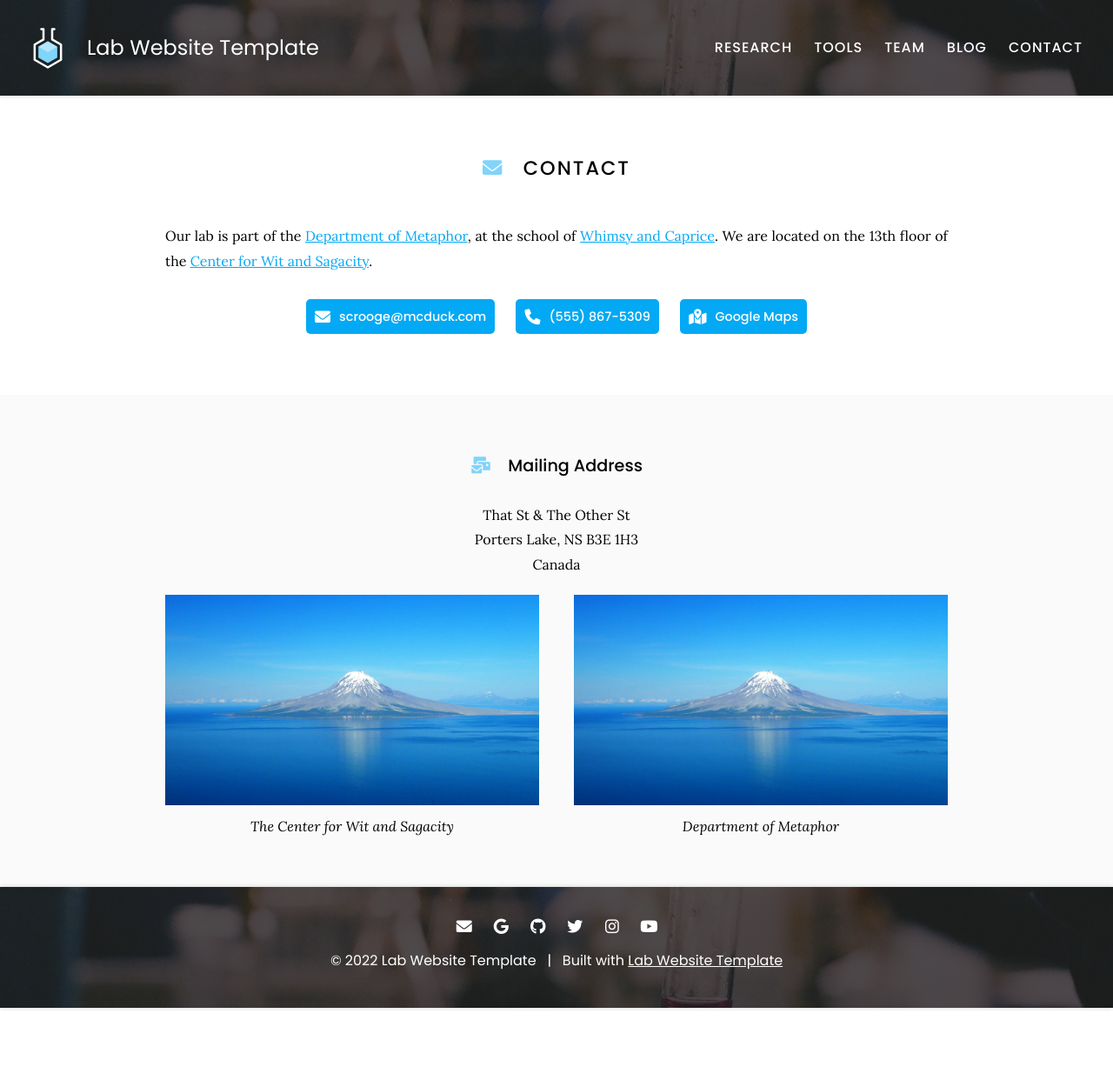
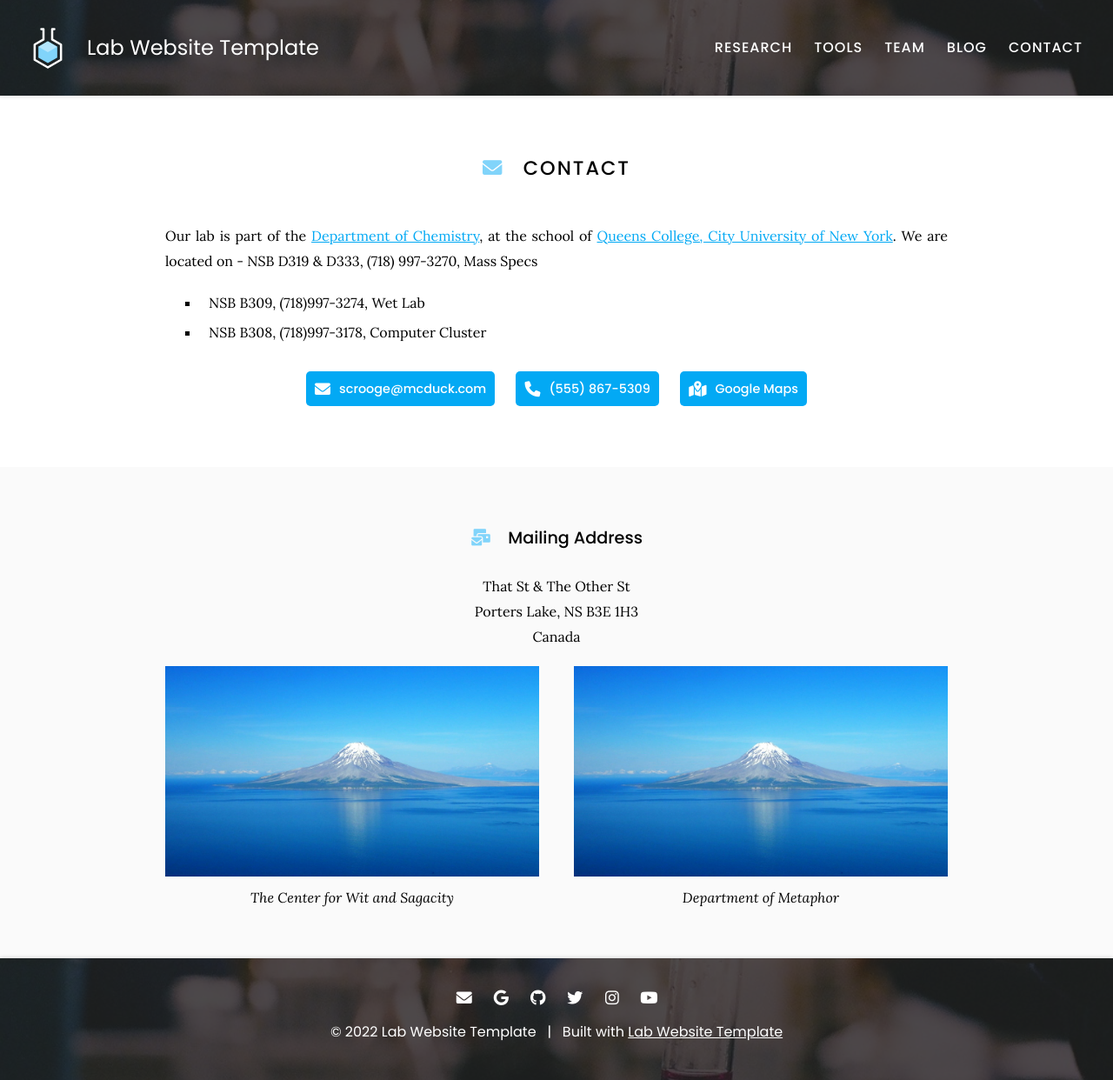
Before and after one commit to ZiZijourney/testing-web, a Jekyll site: the page built from contact/index.md, in a window 1280 px wide. Shown: the whole page at 87% size. Built offline with Jekyll 4.4.1, drawn with Linux system fonts in a browser that asks for light colours; before the commit the page ends 1159 px from its top, so only the background shows below that.

Commit message:
Update index.md

```diff
--- a/contact/index.md
+++ b/contact/index.md
@@ -7,8 +7,10 @@ nav:
 
 # <i class="fas fa-envelope"></i>Contact
 
-Our lab is part of the [Department of Metaphor](), at the school of [Whimsy and Caprice]().
-We are located on the 13th floor of the [Center for Wit and Sagacity]().
+Our lab is part of the [Department of Chemistry](), at the school of [Queens College, City University of New York]().
+We are located on - NSB D319 & D333, (718) 997-3270, Mass Specs
+- NSB B309, (718)997-3274, Wet Lab
+- NSB B308,  (718)997-3178, Computer Cluster
 
 {%
   include link.html
```
